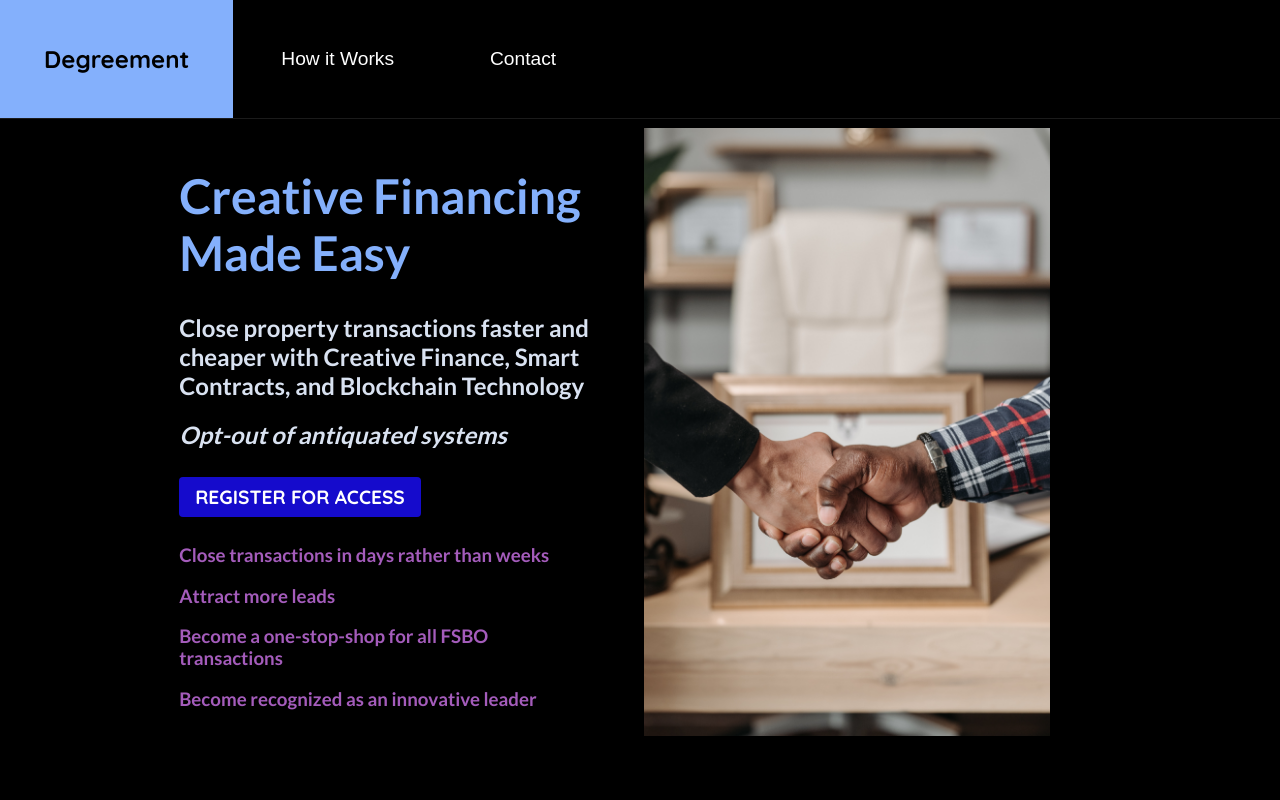
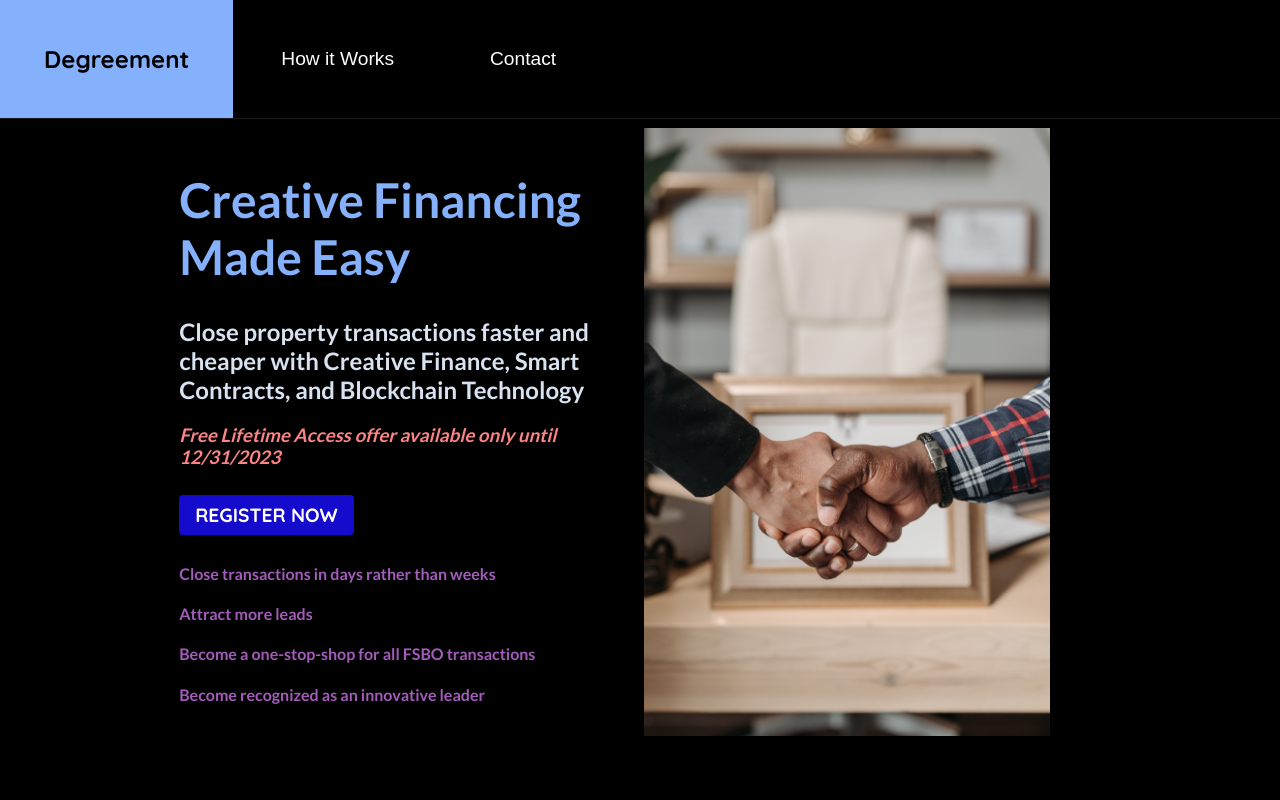
Before and after one commit to TripleKai/degreement, a React (Vite) app: page / in a window 1280 px wide. Shown: the top 800 px of the page. Built offline with nearby package versions, Linux system fonts and the light colour scheme.

Commit message:
Added free lifetime access message and updated CTA buttons to 'Register Now'

```diff
--- a/src/components/LastPitch.jsx
+++ b/src/components/LastPitch.jsx
@@ -8,7 +8,7 @@ const LastPitch = (props) => {
       <div id={styles['last-pitch-holder']}>
         <h1>Serve your clients better with Degreement</h1>
         <Link id={styles['request-trial-bottom']} onClick={props.onRequest}>
-          Request Free Trial
+          Register Now
         </Link>
       </div>
     </div>
--- a/src/components/WelcomeHeader.jsx
+++ b/src/components/WelcomeHeader.jsx
@@ -107,16 +107,17 @@ const WelcomeHeader = (props) => {
               Close property transactions faster and cheaper with Creative
               Finance, Smart Contracts, and Blockchain Technology
             </h2>
-            <h2>
-              <i>Opt-out of antiquated systems</i>
-            </h2>
+            <h3>
+              <i>Free Lifetime Access offer available only until 12/31/2023</i>
+            </h3>
           </>
         )}
         {props.params.trial && (
           <>
             <h2 style={{ color: 'rgb(164, 92, 187)' }}>
-              Degreement is currently under development. Register to get free
-              access once it's available and stay up to date on its development.
+              Degreement is currently under development. Register now to get
+              free lifetime access once it's available and stay up to date on
+              its development.
             </h2>
             <h2 style={{ color: '#84b0fc' }}>Enter your information</h2>
           </>
@@ -126,7 +127,7 @@ const WelcomeHeader = (props) => {
             id={styles['request-trial']}
             onClick={props.params.requestTrialHandler}
           >
-            Register for Access
+            Register Now
           </Link>
         )}
         {props.params.trial && (
@@ -143,17 +144,20 @@ const WelcomeHeader = (props) => {
           </motion.div>
         )}
         {props.params.isSent && !props.params.trial && (
-          <h1>
-            Congrats {JSON.parse(localStorage.getItem('firstName'))}, your free
-            trial request is registered! Check your email for further updates.
-          </h1>
+          <h2>
+            <b>
+              Congrats {JSON.parse(localStorage.getItem('firstName'))}, you will
+              have free lifetime access once Degreement is launched! Check your
+              email for further updates.
+            </b>
+          </h2>
         )}
         {!props.params.isSent && !props.params.trial && (
           <>
-            <h3>Close transactions in days rather than weeks</h3>
-            <h3>Attract more leads</h3>
-            <h3>Become a one-stop-shop for all FSBO transactions</h3>
-            <h3>Become recognized as an innovative leader</h3>
+            <h4>Close transactions in days rather than weeks</h4>
+            <h4>Attract more leads</h4>
+            <h4>Become a one-stop-shop for all FSBO transactions</h4>
+            <h4>Become recognized as an innovative leader</h4>
           </>
         )}
       </motion.div>
--- a/src/components/WelcomeHeader.module.css
+++ b/src/components/WelcomeHeader.module.css
@@ -6,7 +6,15 @@
   height: 100vh;
 }
 
+#welcome-header b {
+  color: #84b0fc;
+}
+
 #welcome-header h3 {
+  color: #fc8484;
+}
+
+#welcome-header h4 {
   color: rgb(164, 92, 187);
 }
 
```
